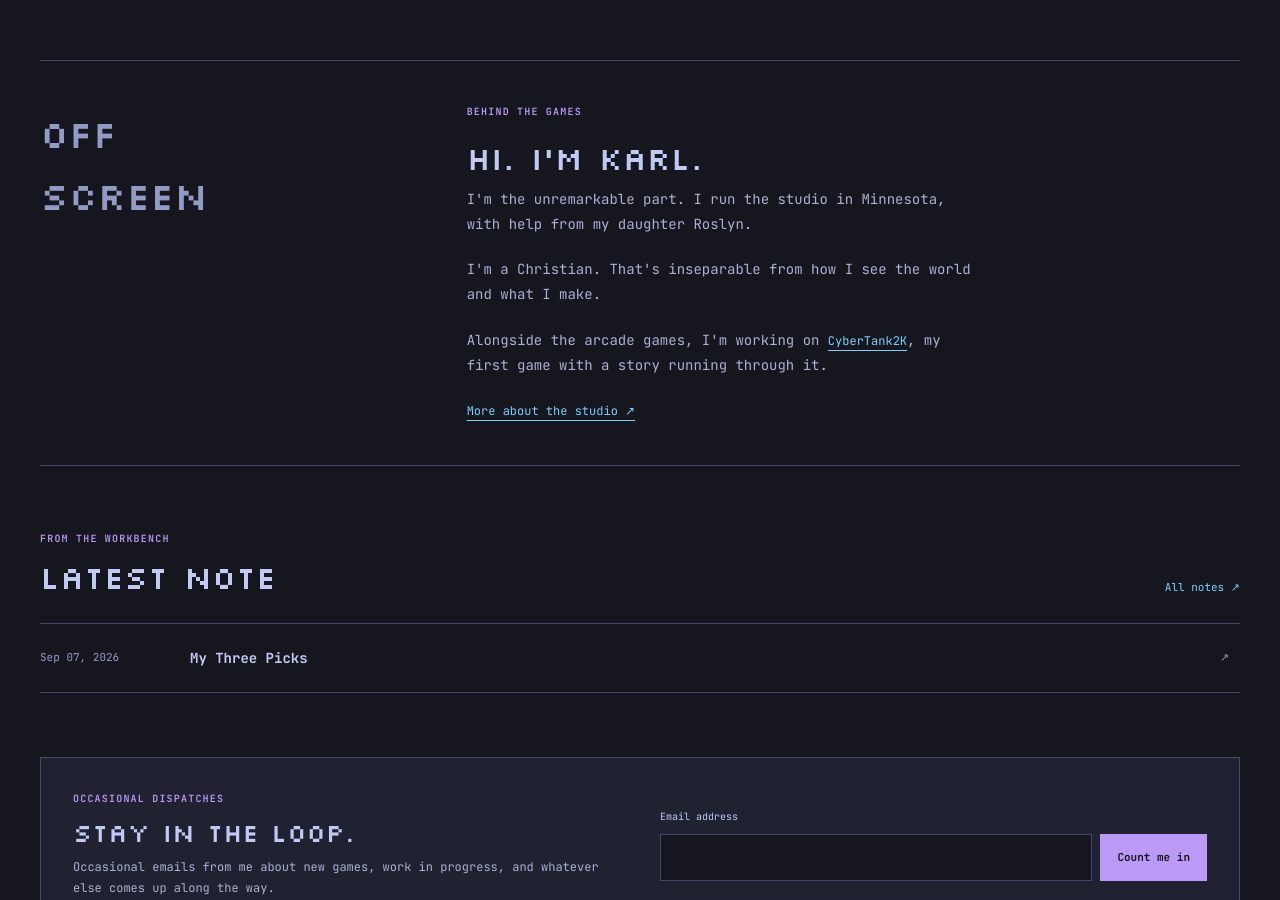
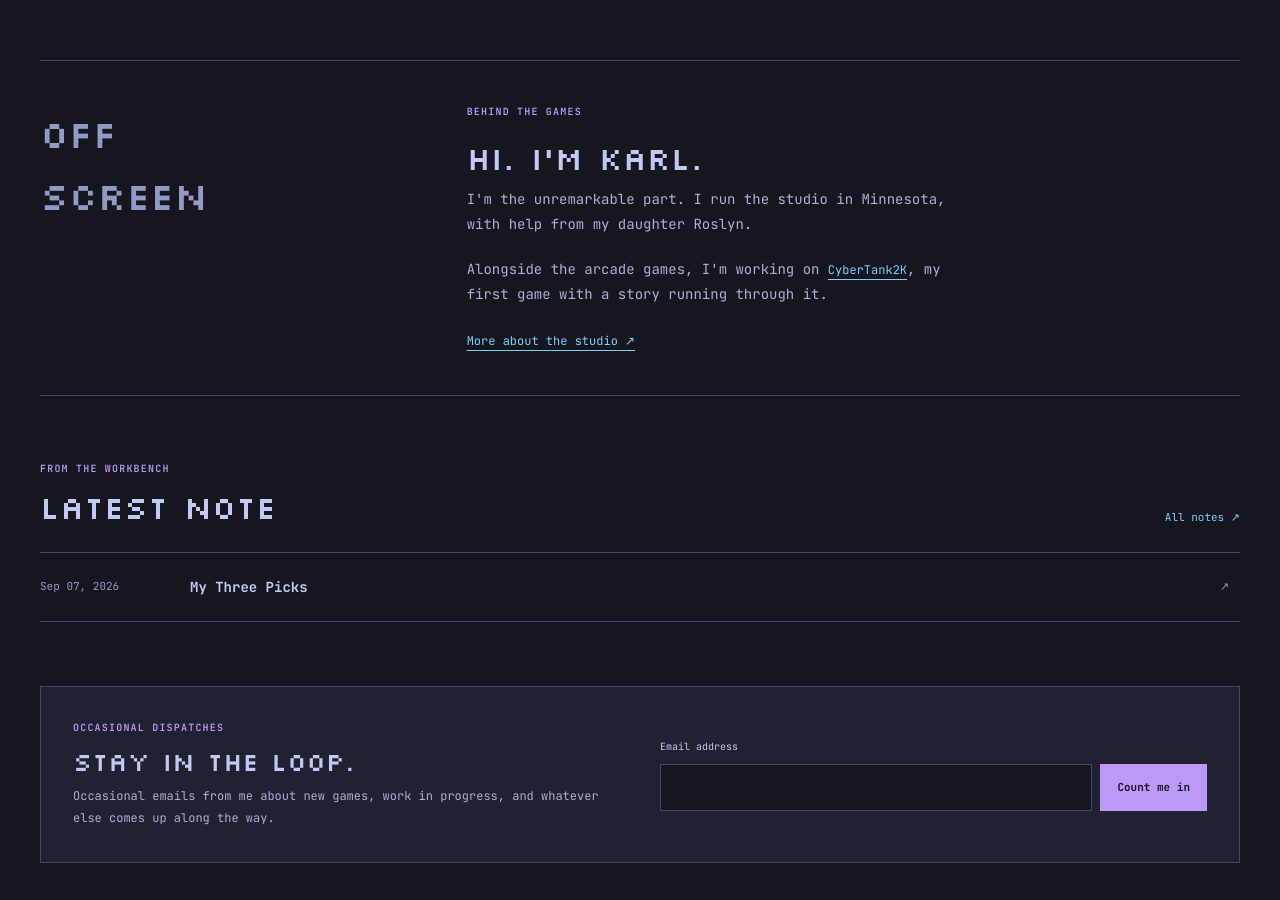
Before and after one commit to unremarkablegames/unremarkablegames.github.io, a Jekyll site: the page built from index.md, in a window 1280 px wide and 900 px high, scrolled down 1319 px. Built offline with Jekyll 4.4.1, drawn with Linux system fonts in a browser that asks for light colours.

Commit message:
content(home): simplify studio introduction

```diff
--- a/index.md
+++ b/index.md
@@ -25,7 +25,6 @@ description: "Independent games from Karl McClendon in Minnesota. Play Brineboun
     <p class="eyebrow">Behind the games</p>
     <h2 id="about-karl">Hi. I'm Karl.</h2>
     <p>I'm the unremarkable part. I run the studio in Minnesota, with help from my daughter Roslyn.</p>
-    <p>I'm a Christian. That's inseparable from how I see the world and what I make.</p>
     <p>Alongside the arcade games, I'm working on <a href="/games/cybertank2k">CyberTank2K</a>, my first game with a story running through it.</p>
     <a href="/crew">More about the studio <span aria-hidden="true">↗</span></a>
   </div>
```
